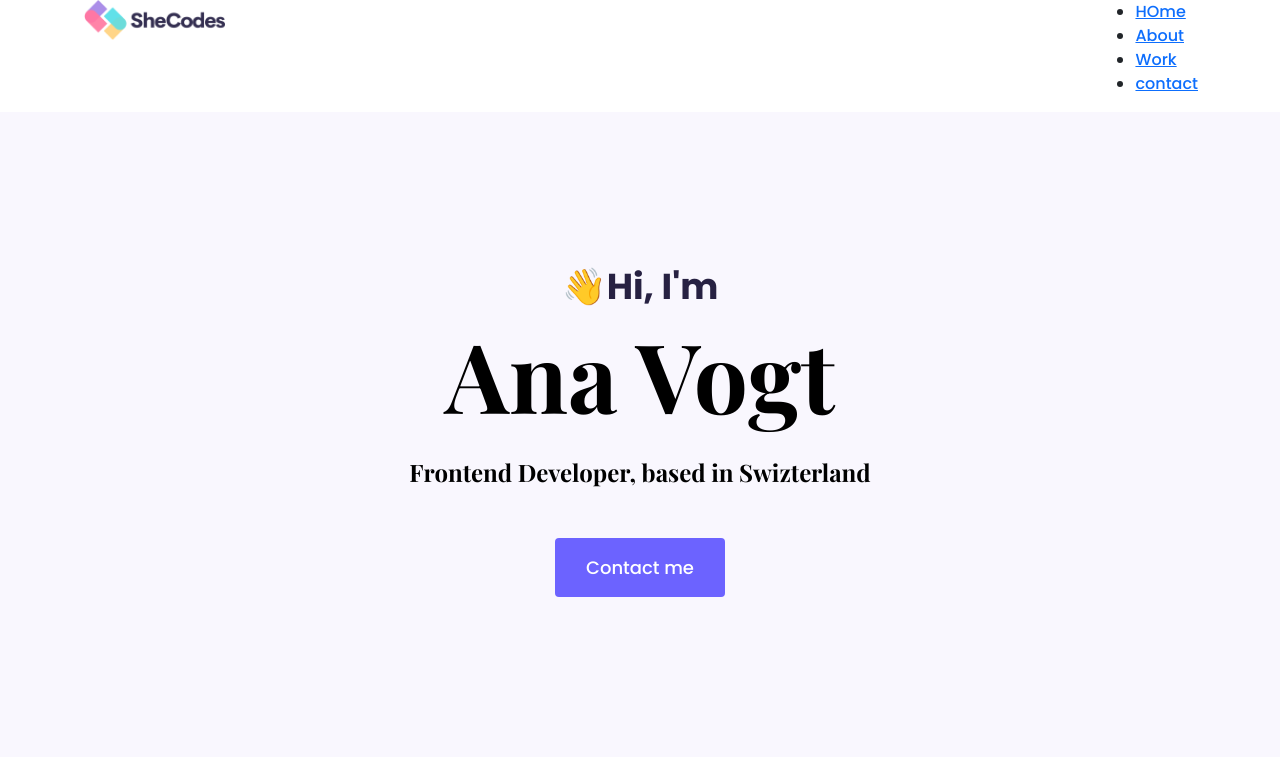
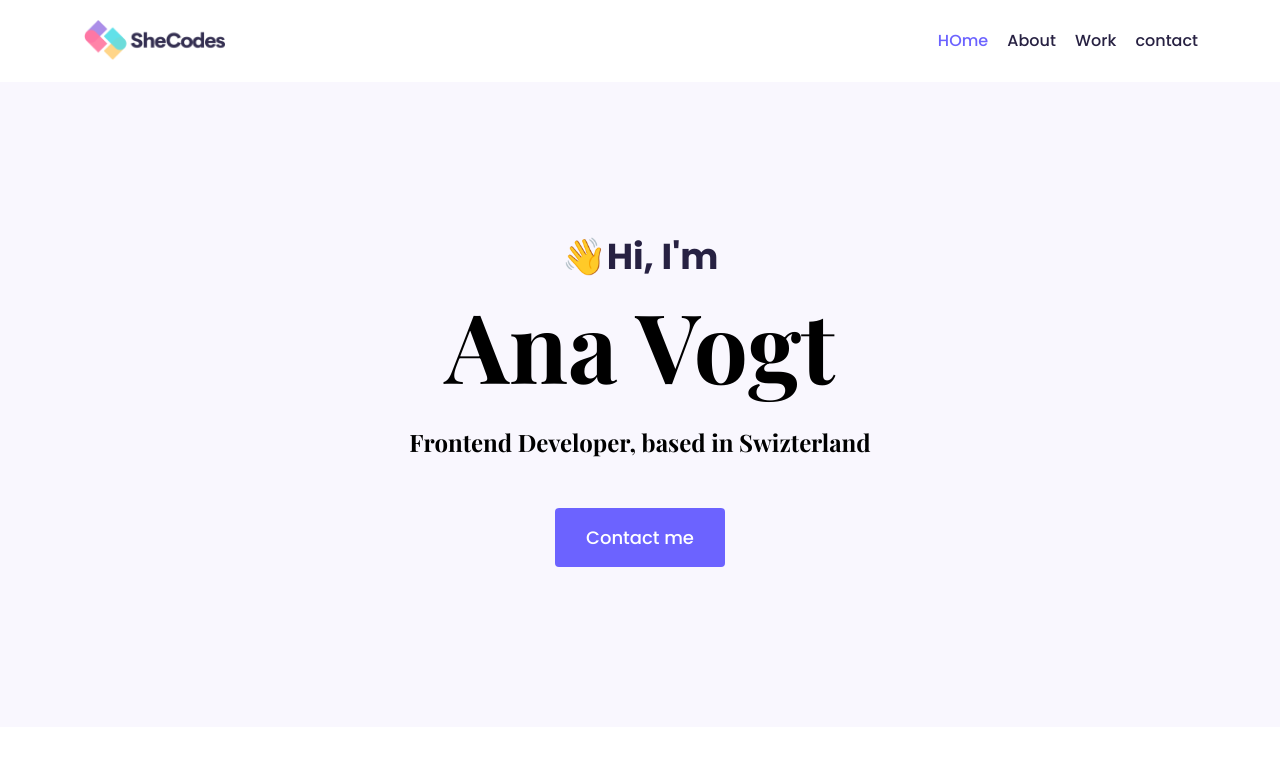
Before and after one commit to anabana21/Portfolio-Project, a plain HTML site: page index.html in a window 1280 px wide. Shown: the top 772 px of the page. Drawn offline with nearby package versions, Linux system fonts and the light colour scheme.

Commit message:
Update CSS

```diff
--- a/styles/portfolio.css
+++ b/styles/portfolio.css
@@ -31,6 +31,8 @@ p {
    font-size: 16px;
    line-height: 30px;
 }
+
+
 
 
 .hero {
@@ -109,6 +111,35 @@ p {
     max-height: 40px;
 }
 
+nav {
+    padding: 20px 0;
+}
+
+nav ul {
+    padding: 0;
+    margin: 0;
+}
+
+
+nav li {
+display: inline;
+list-style: none;
+line-height: 42px;
+margin-left: 15px;
+}
+
+nav a {
+    text-decoration: none;
+    color: #272142;
+    transition: all 100ms ease-in-out;
+}
+
+nav a:hover,
+nav li.active a {
+color: var(--branding-color);
+}
+
+
 @media (max-width: 900px)
 {
    h1 {
```
